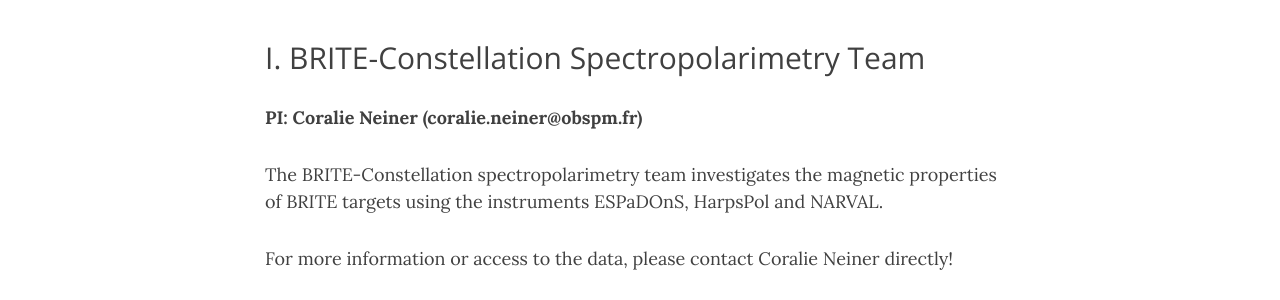
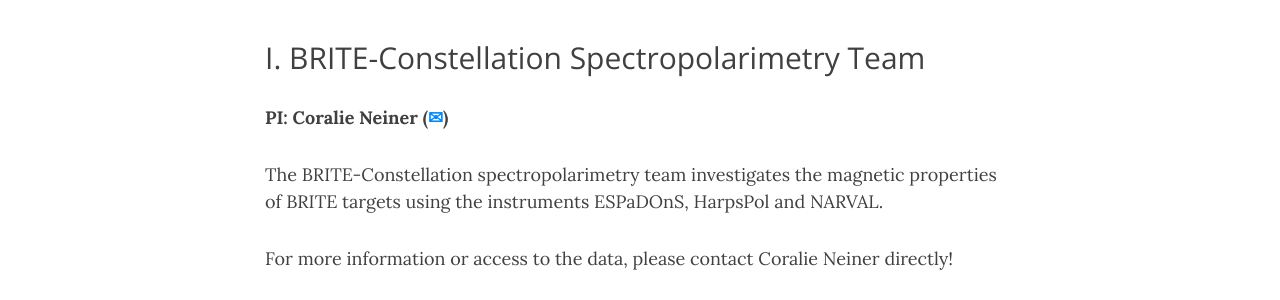
Before and after one commit to StellarAstrophysics-LFU/brite-constellation, a Jekyll site: the page built from gbot/cooperations.md, in a window 1280 px wide. Shown: the part 437-737 px from the top of the page. Built offline with Jekyll 4.4.1, drawn with Linux system fonts in a browser that asks for light colours; nearby versions of some CDN libraries.

Commit message:
Changed email to post sign

```diff
--- a/gbot/cooperations.md
+++ b/gbot/cooperations.md
@@ -4,7 +4,7 @@
 ---
 
 ## I. BRITE-Constellation Spectropolarimetry Team
-**PI: Coralie Neiner  (coralie.neiner@obspm.fr)**
+**PI: Coralie Neiner  ([✉](coralie.neiner@obspm.fr))**
 
 The BRITE-Constellation spectropolarimetry team investigates the magnetic properties of BRITE targets using the instruments ESPaDOnS, HarpsPol and NARVAL.
 
```
